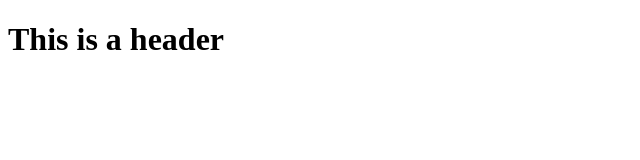
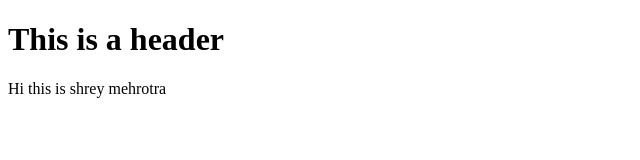
Before and after one commit to shrey12mehrotra/GitLearning, a plain HTML site: page Index.html in a window 1280 px wide. Shown: the whole page, without its empty margins (0-640 px from the left). Drawn offline with Linux system fonts and the light colour scheme.

Commit message:
second commit

```diff
--- a/Index.html
+++ b/Index.html
@@ -4,5 +4,6 @@
 
     <body>
         <h1>This is a header</h1>
+        <p>Hi this is shrey mehrotra</p>
     </body>
 </html>
```
